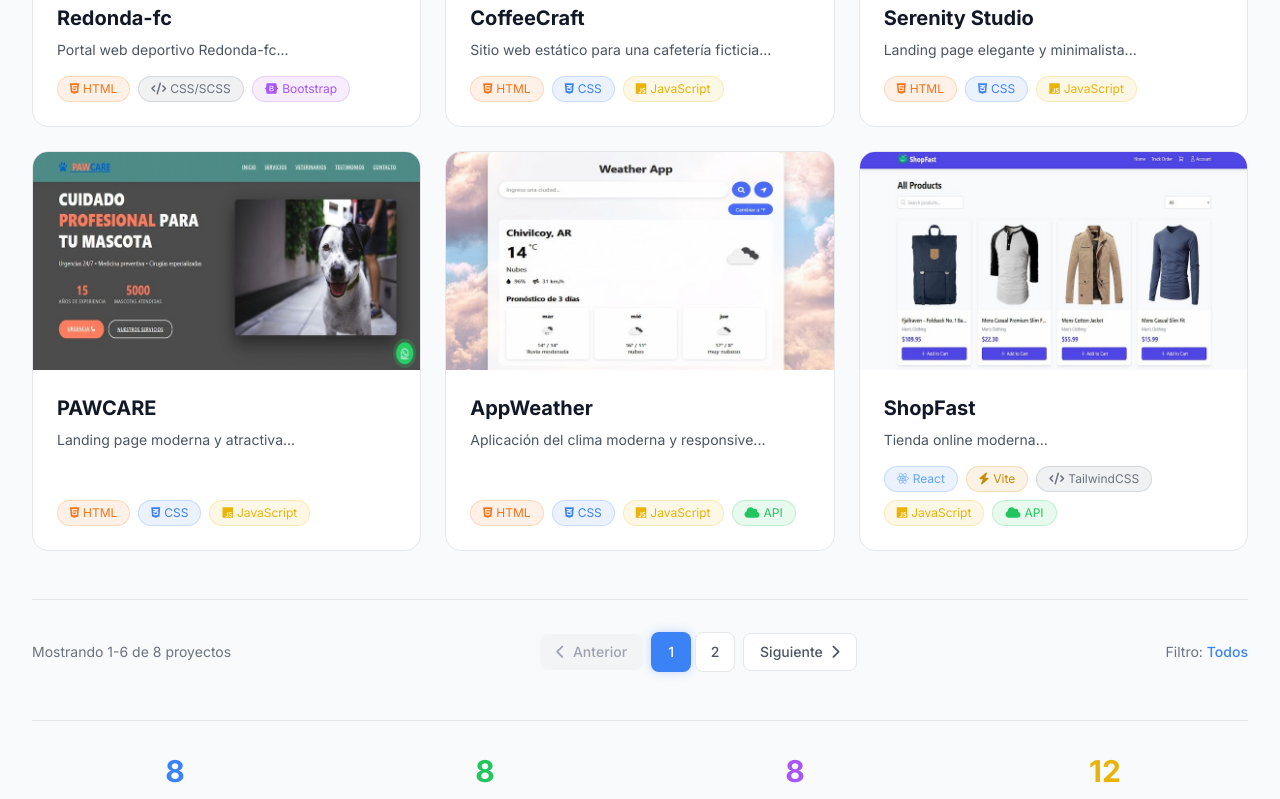
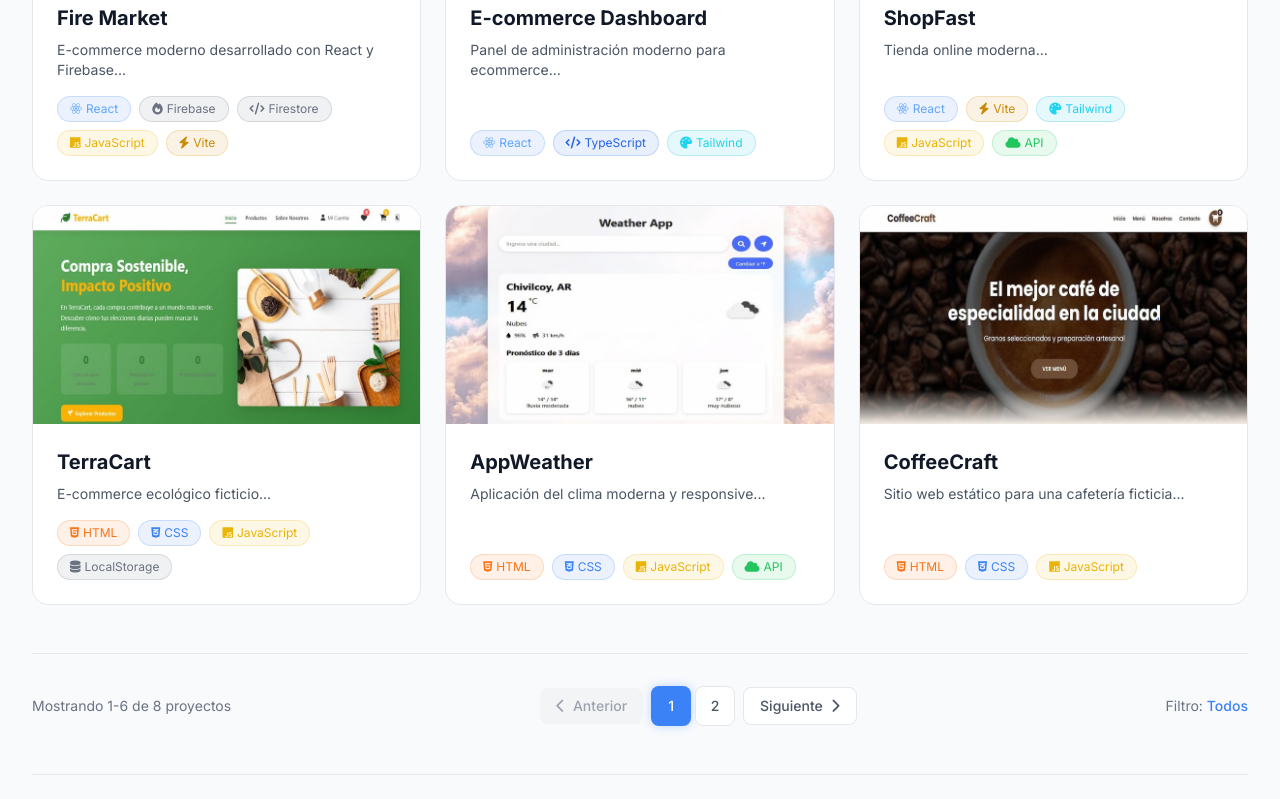
Before and after one commit to AngelBerretta/mi-portfolio, a React (Vite) app: page / in a window 1280 px wide. Shown: the part 2980-3779 px from the top of the page. Built offline with nearby package versions, Linux system fonts and the light colour scheme.

Commit message:
mi-portfolio

```diff
--- a/package.json
+++ b/package.json
@@ -1,7 +1,7 @@
 {
   "name": "portfolio",
   "private": true,
-  "version": "0.0.0",
+  "version": "1.0.0",
   "type": "module",
   "scripts": {
     "dev": "vite",
--- a/src/data/projects.ts
+++ b/src/data/projects.ts
@@ -1,5 +1,4 @@
 import { Project } from '../types';
-import redonda from '../assets/projects/redonda-fc.jpg';
 import coffee from '../assets/projects/coffee-craft.jpg';
 import serenity from '../assets/projects/serenity-studio.jpg';
 import pawcare from '../assets/projects/pawcare.jpg';
@@ -7,45 +6,54 @@ import appweather from '../assets/projects/appweather.jpg';
 import shopfast from '../assets/projects/shopfast.jpg';
 import terracart from '../assets/projects/terracart.jpg';
 import dashboard from '../assets/projects/dashboard.jpg';
+import firemarket from '../assets/projects/fire-market.jpg';
 
 
 export const projects: Project[] = [
   {
     id: 1,
-    title: "Redonda-fc",
-    description: "Portal web deportivo Redonda-fc...",
-    image: redonda,
-    tags: ["HTML", "CSS/SCSS", "Bootstrap"],
-    codeUrl: "https://github.com/AngelBerretta/Redonda-fc",
-    demoUrl: "https://redondafc.netlify.app"
+    title: "Fire Market",
+    description: "E-commerce moderno desarrollado con React y Firebase...",
+    image: firemarket,
+    tags: ["React", "Firebase", "Firestore", "JavaScript", "Vite"],
+    codeUrl: "https://github.com/AngelBerretta/FireMarket",
+    demoUrl: "https://fire-market-angel.vercel.app/"
   },
+
+
   {
     id: 2,
-    title: "CoffeeCraft",
-    description: "Sitio web estático para una cafetería ficticia...",
-    image: coffee,
-    tags: ["HTML", "CSS", "JavaScript"],
-    codeUrl: "https://github.com/AngelBerretta/CoffeeCraft",
-    demoUrl: "https://coffecrafft.netlify.app/"
+    title: "E-commerce Dashboard",
+    description: "Panel de administración moderno para ecommerce...",
+    image: dashboard,
+    tags: ["React", "TypeScript", "Tailwind"],
+    codeUrl: "https://github.com/AngelBerretta/ForShop",
+    demoUrl: "https://forshop.netlify.app/"
   },
+
+
   {
     id: 3,
-    title: "Serenity Studio",
-    description: "Landing page elegante y minimalista...",
-    image: serenity,
-    tags: ["HTML", "CSS", "JavaScript"],
-    codeUrl: "https://github.com/AngelBerretta/SERENITY-STUDIO",
-    demoUrl: "https://serenityestudio.netlify.app"
+    title: "ShopFast",
+    description: "Tienda online moderna...",
+    image: shopfast,
+    tags: ["React", "Vite", "Tailwind", "JavaScript", "API"],
+    codeUrl: "https://github.com/AngelBerretta/shop",
+    demoUrl: "https://theshopfast.netlify.app"
   },
+
+
   {
     id: 4,
-    title: "PAWCARE",
-    description: "Landing page moderna y atractiva...",
-    image: pawcare,
-    tags: ["HTML", "CSS", "JavaScript"],
-    codeUrl: "https://github.com/AngelBerretta/PAWCARE",
-    demoUrl: "https://we-pawcare.netlify.app"
+    title: "TerraCart",
+    description: "E-commerce ecológico ficticio...",
+    image: terracart,
+    tags: ["HTML", "CSS", "JavaScript", "LocalStorage"],
+    codeUrl: "https://github.com/AngelBerretta/TerraCart",
+    demoUrl: "https://terracart.netlify.app/"
   },
+
+
   {
     id: 5,
     title: "AppWeather",
@@ -55,31 +63,37 @@ export const projects: Project[] = [
     codeUrl: "https://github.com/AngelBerretta/appweather",
     demoUrl: "https://around-weather.netlify.app"
   },
+
+
   {
     id: 6,
-    title: "ShopFast",
-    description: "Tienda online moderna...",
-    image: shopfast,
-    tags: ["React", "Vite", "TailwindCSS", "JavaScript", "API"],
-    codeUrl: "https://github.com/AngelBerretta/shop",
-    demoUrl: "https://theshopfast.netlify.app"
+    title: "CoffeeCraft",
+    description: "Sitio web estático para una cafetería ficticia...",
+    image: coffee,
+    tags: ["HTML", "CSS", "JavaScript"],
+    codeUrl: "https://github.com/AngelBerretta/CoffeeCraft",
+    demoUrl: "https://coffecrafft.netlify.app/"
   },
+
+
   {
     id: 7,
-    title: "TerraCart",
-    description: "E-commerce ecológico ficticio...",
-    image: terracart,
-    tags: ["HTML", "CSS", "JavaScript", "LocalStorage"],
-    codeUrl: "https://github.com/AngelBerretta/TerraCart",
-    demoUrl: "https://terracart.netlify.app/"
+    title: "Serenity Studio",
+    description: "Landing page elegante y minimalista...",
+    image: serenity,
+    tags: ["HTML", "CSS", "JavaScript"],
+    codeUrl: "https://github.com/AngelBerretta/SERENITY-STUDIO",
+    demoUrl: "https://serenityestudio.netlify.app"
   },
+
+
   {
     id: 8,
-    title: "E-commerce Dashboard",
-    description: "Panel de administración moderno para ecommerce...",
-    image: dashboard,
-    tags: ["React", "TypeScript", "Tailwind"],
-    codeUrl: "https://github.com/AngelBerretta/ForShop",
-    demoUrl: "https://forshop.netlify.app/"
-  }
+    title: "PAWCARE",
+    description: "Landing page moderna y atractiva...",
+    image: pawcare,
+    tags: ["HTML", "CSS", "JavaScript"],
+    codeUrl: "https://github.com/AngelBerretta/PAWCARE",
+    demoUrl: "https://we-pawcare.netlify.app"
+  },
 ];
--- a/src/data/skills.ts
+++ b/src/data/skills.ts
@@ -84,5 +84,12 @@ export const skills: Skill[] = [
     description: "Herramienta de construcción moderna y rápida",
     icon: "fas fa-bolt",
     color: "yellow"
+  },
+  {
+    id: 13,
+    name: "Firebase",
+    description: "Backend as a Service con Firestore, autenticación y hosting",
+    icon: "fas fa-fire",
+    color: "orange"
   }
 ];
```
Also changed, not shown: src/assets/projects/fire-market.jpg (added).
